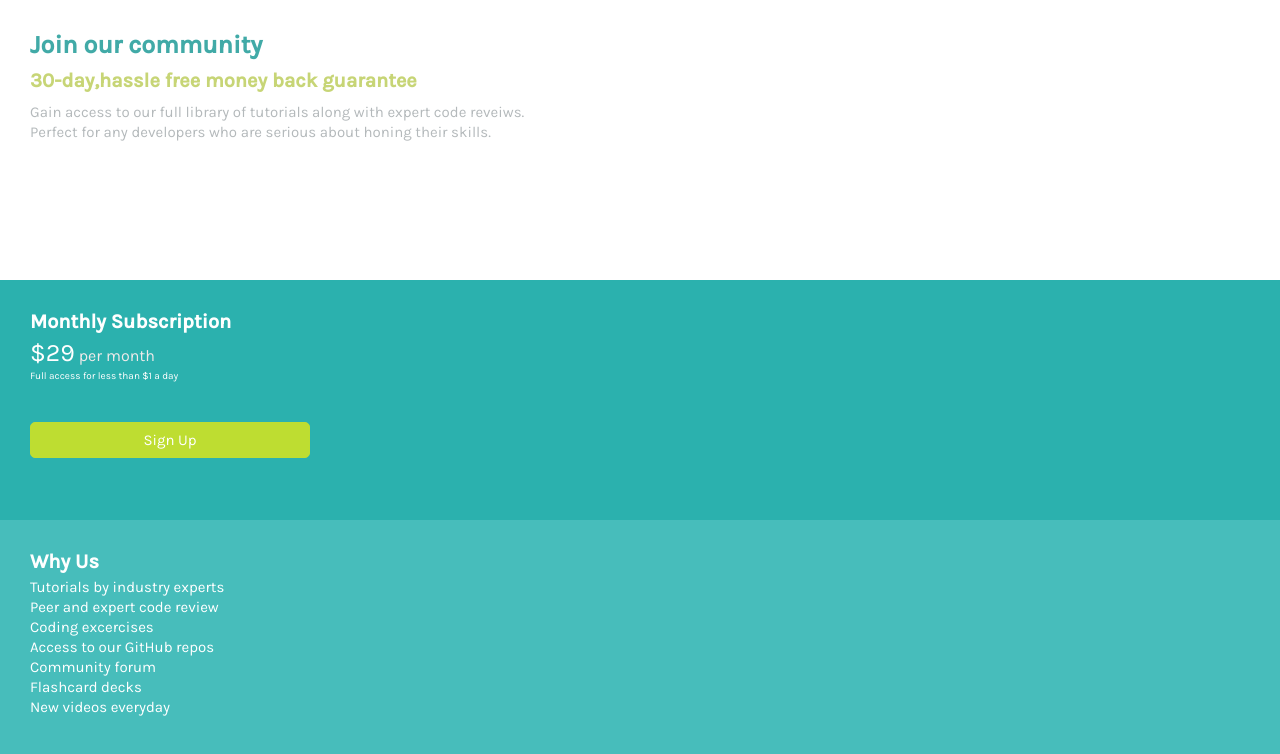
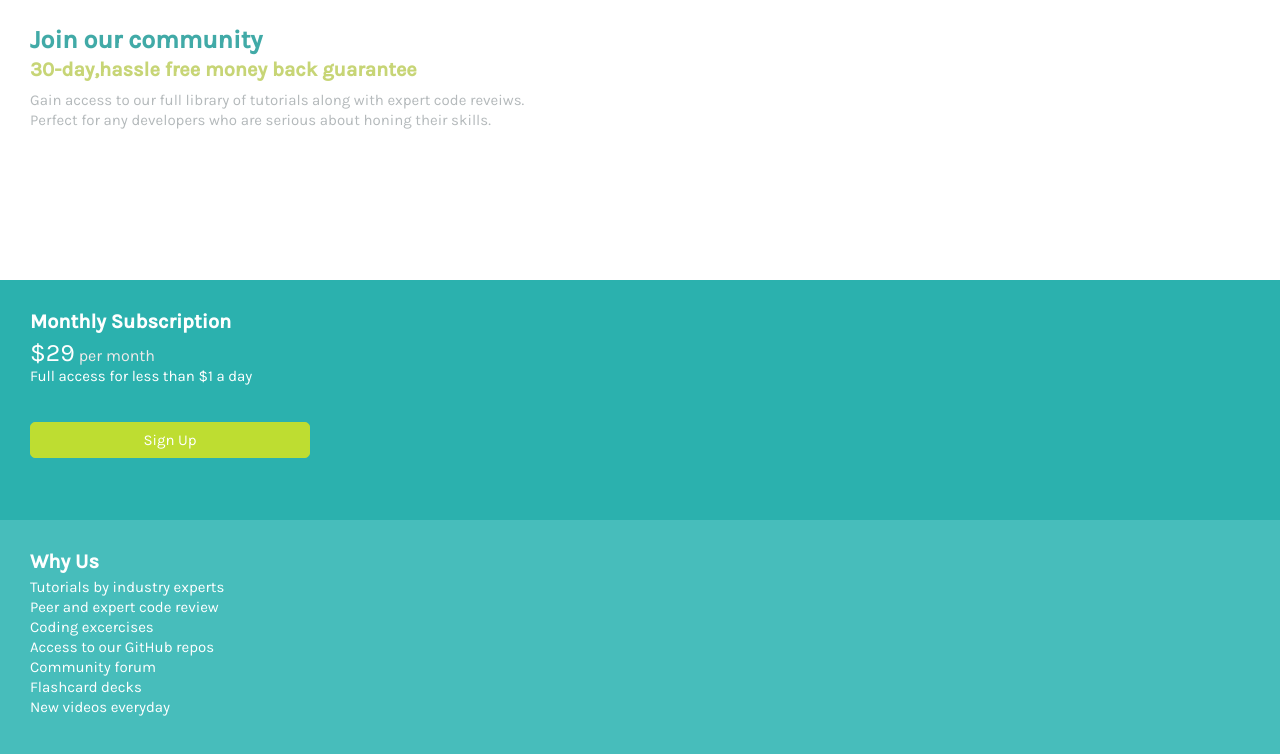
Before and after one commit to afshakhanum/project3, a plain HTML site: page index.html in a window 1280 px wide. Drawn offline with Linux system fonts and the light colour scheme.

Commit message:
modified file

```diff
--- a/styles.css
+++ b/styles.css
@@ -8,6 +8,7 @@
     font-size: 25px;
     margin-bottom: 10px;
     font-family: 'karla';
+    line-height: 20px;
 }
 
 .header1{
@@ -15,6 +16,7 @@
     font-size: 20px;
     color:hsl(69, 53%, 65%);
     font-family: 'karla';
+    line-height: 20px;
 }
 .para{
     color:hsl(202, 5%, 72%);
@@ -43,7 +45,7 @@
 .para1{
     color: white;
     font-family: 'karla';
-    font-size: 10px;
+    font-size: 15px;
     line-height: 20px;
 }
 .submit{
```
